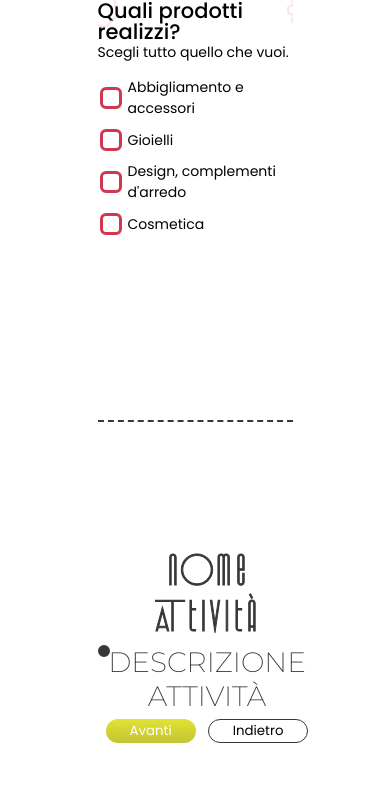
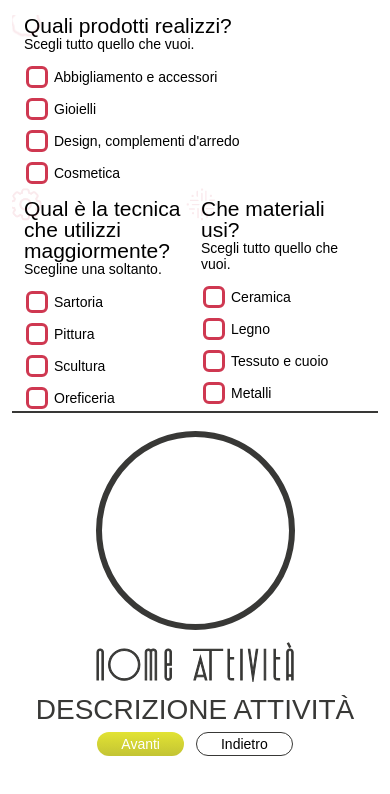
Before and after one commit to DarioSacco/ManuFattu-logo-generator, a Vue app: page / in a window 390 px wide. Both pictures are taken after a click on the button "Avanti". Shown: the top 794 px of the page. Built offline with nearby package versions, Linux system fonts and the light colour scheme.

Commit message:
fix: transitions; allineamenti; mobile

```diff
--- a/src/App.vue
+++ b/src/App.vue
@@ -1,26 +1,22 @@
 <template>
   <div class="page">
     <section class="data-forms">
-      <transition name="slide">
+      <transition name="slide" mode="out-in">
         <BrandForm
           v-if="step == 1"
           :brand-name="brandName"
           :brand-description="brandDescription"
           @dataChange="onBrandChanged"
         ></BrandForm>
-      </transition>
-      <transition name="slide">
         <WorkAreaForm
-          v-if="step == 2"
+          v-else-if="step == 2"
           :materiali="materiali"
           :prodotti="prodotti"
           :tecnica="tecnica"
           @dataChange="onWorkAreaChanged"
         ></WorkAreaForm>
-      </transition>
-      <transition name="slide">
         <PaletteForm
-          v-if="step == 3"
+          v-else-if="step == 3"
           :palette="palette"
           @dataChange="onPaletteChanged"
         ></PaletteForm>
@@ -105,10 +101,6 @@ export default {
 </script>
 
 <style>
-@import url("https://fonts.googleapis.com/css2?family=Poppins:wght@400;500;600&display=swap");
-
-@import url('https://fonts.googleapis.com/css2?family=Montserrat:wght@200&display=swap');
-
 @font-face {
   font-family: "Rectory";
   src: url("../public/assets/font/Rectory-Display.eot");
@@ -120,99 +112,15 @@ export default {
   font-style: normal;
   font-display: swap;
 }
+@import url("https://fonts.googleapis.com/css2?family=Poppins:wght@400;500;600&display=swap");
+@import url('https://fonts.googleapis.com/css2?family=Montserrat:wght@200&display=swap');
 
-/* --- Palettes --- */
-.fresco {
-  --primary: #6cb4a0;
-  --secondary: #88d3db;
-  --tertiary: #70acf1;
-}
-
-.solare {
-  --primary: #feca3a;
-  --secondary: #f49517;
-  --tertiary: #d34016;
-}
-
-.pastello {
-  --primary: #e1dc7e;
-  --secondary: #f5bf7e;
-  --tertiary: #f18881;
-}
-
-.dark {
-  --primary: #0672a8;
-  --secondary: #133658;
-  --tertiary: #0e2132;
-}
-
-.bio {
-  --primary: #b2aa4f;
-  --secondary: #4c722c;
-  --tertiary: #70a35d;
-}
-
-.gold {
-  --primary: #ffd508;
-  --secondary: #95907e;
-  --tertiary: #f8ad15;
-}
-
-.tea {
-  --primary: #7b7b7c;
-  --secondary: #acd7bd;
-  --tertiary: #e6bf79;
-}
-
-.pink {
-  --primary: #ee7e98;
-  --secondary: #efa8b6;
-  --tertiary: #f0cfdd;
-}
-
-.estate {
-  --primary: #8ccdc6;
-  --secondary: #dc6758;
-  --tertiary: #f6a55c;
-}
-
-.mare {
-  --primary: #06466b;
-  --secondary: #096c8a;
-  --tertiary: #1595ac;
-}
-
-.coffee {
-  --primary: #dfb78c;
-  --secondary: #ac6834;
-  --tertiary: #4c291a;
-}
-
-.lago {
-  --primary: #1f858f;
-  --secondary: #bbd0e3;
-  --tertiary: #d3bb9c;
-}
-
-.salotto {
-  --primary: #1b768f;
-  --secondary: #eddf97;
-  --tertiary: #9a2b17;
-}
-
-.muschio {
-  --primary: #849971;
-  --secondary: #426447;
-  --tertiary: #25423d;
-}
-
-/* --- Fine palettes --- */
+@import './assets/css/palettes.css';
 
 :root {
   --input-red: #cf3851;
   --gray-dark: #383836;
   --gutter: 16px;
-  --page-gutter: 24px;
 }
 
 * {
@@ -251,17 +159,34 @@ legend {
   border: none;
 }
 
+#app {
+  /* previene che la scrollbar spunti arrandom
+  durante la transition dei forms */
+  overflow: hidden;
+}
+
 .slide-leave-active,
 .slide-enter-active {
-  transition: 0.6s;
+  transition: 0.4s;
 }
 
 .slide-enter-from {
   transform: translate(100vw, 0);
 }
 
+.slide-enter-from,
+.slide-leave-to {
+  opacity: 0;
+}
+
 .slide-leave-to {
   transform: translate(-100vw, 0);
+}
+
+.title {
+  font-size: 1.5rem;
+  font-weight: 500;
+  line-height: 1;
 }
 
 .page {
@@ -271,23 +196,20 @@ legend {
   gap: var(--gutter);
   width: 100%;
   height: 100%;
+  padding: var(--gutter);
 }
 
-.title {
-  font-size: 1.5rem;
-  font-weight: 500;
-  line-height: 1;
+.page > * {
+  display: flex;
+  align-items: center;
+  justify-content: center;
+  max-width: 50%;
+  width: 100%;
+  height: 100%;
 }
 
 .data-forms {
-  max-width: 50%;
-  overflow: hidden;
-}
-
-.data-forms form {
-  display: flex;
-  gap: var(--gutter);
-  height: 100%;
+  z-index: 0;
 }
 
 .data-forms fieldset {
@@ -301,11 +223,12 @@ legend {
 
 .data-forms fieldset .title::before {
   position: absolute;
-  top: -10px;
-  left: -18px;
+  top: 0;
+  left: 0;
+  width: 32px;
+  height: 32px;
+  transform: translate(-45%, -30%);
   background-size: contain;
-  width: 40px;
-  height: 40px;
 }
 
 .data-forms * + .list {
@@ -346,7 +269,6 @@ legend {
 
 .list input + label::before {
   content: "";
-  display: inline-flex;
   width: 16px;
   min-width: 16px;
   height: 16px;
@@ -363,11 +285,10 @@ legend {
 }
 
 .result-container {
-  display: flex;
   flex-direction: column;
-  align-items: center;
   gap: var(--gutter);
-  max-width: 50%;
+  z-index: 1;
+  background: white;
   text-align: center;
 }
 
@@ -421,7 +342,7 @@ legend {
 .result-container .brand-name {
   font-family: "Rectory", sans-serif;
   font-size: 3rem;
-  -webkit-text-stroke: 1px;
+  -webkit-text-stroke: 1px currentColor;
 }
 
 .result-container .brand-description {
@@ -445,34 +366,25 @@ legend {
     flex-wrap: wrap;
   }
 
-  .data-forms {
-    height: 50vh;
-    overflow-y: auto;
-    border-bottom: 2px dashed var(--gray-dark);
+  .page > * {
+    --half-screen: calc(50vh - (var(--gutter) * 2));
+    max-width: 100%;
+    height: var(--half-screen);
   }
 
-  .data-forms .work-area-form {
-    flex-wrap: wrap;
-  }
-
-  .data-forms .work-area-form fieldset {
-    max-width: 100%;
+  .data-forms {
+    overflow: hidden auto;
+    border-bottom: 2px solid var(--gray-dark);
   }
 
   .result-container {
     width: 100%;
-    height: 50vh;
-    flex-direction: row;
-  }
-
-  .result-container > * {
-    width: 100%;
-    max-width: 50vw;
+    justify-content: flex-start;
   }
 
   .result-container .aspect-ratio-box {
     position: relative;
-    max-height: 100%;
+    width: calc(var(--half-screen) / 2);
   }
 
   .result-container .aspect-ratio-box::after {
--- /dev/null
+++ b/src/assets/css/palettes.css
@@ -0,0 +1,83 @@
+.fresco {
+  --primary: #6cb4a0;
+  --secondary: #88d3db;
+  --tertiary: #70acf1;
+}
+
+.solare {
+  --primary: #feca3a;
+  --secondary: #f49517;
+  --tertiary: #d34016;
+}
+
+.pastello {
+  --primary: #e1dc7e;
+  --secondary: #f5bf7e;
+  --tertiary: #f18881;
+}
+
+.dark {
+  --primary: #0672a8;
+  --secondary: #133658;
+  --tertiary: #0e2132;
+}
+
+.bio {
+  --primary: #b2aa4f;
+  --secondary: #4c722c;
+  --tertiary: #70a35d;
+}
+
+.gold {
+  --primary: #ffd508;
+  --secondary: #95907e;
+  --tertiary: #f8ad15;
+}
+
+.tea {
+  --primary: #7b7b7c;
+  --secondary: #acd7bd;
+  --tertiary: #e6bf79;
+}
+
+.pink {
+  --primary: #ee7e98;
+  --secondary: #efa8b6;
+  --tertiary: #f0cfdd;
+}
+
+.estate {
+  --primary: #8ccdc6;
+  --secondary: #dc6758;
+  --tertiary: #f6a55c;
+}
+
+.mare {
+  --primary: #06466b;
+  --secondary: #096c8a;
+  --tertiary: #1595ac;
+}
+
+.coffee {
+  --primary: #dfb78c;
+  --secondary: #ac6834;
+  --tertiary: #4c291a;
+}
+
+.lago {
+  --primary: #1f858f;
+  --secondary: #bbd0e3;
+  --tertiary: #d3bb9c;
+}
+
+.salotto {
+  --primary: #1b768f;
+  --secondary: #eddf97;
+  --tertiary: #9a2b17;
+}
+
+.muschio {
+  --primary: #849971;
+  --secondary: #426447;
+  --tertiary: #25423d;
+}
--- a/src/components/LogoFragment.vue
+++ b/src/components/LogoFragment.vue
@@ -1,5 +1,5 @@
 <template>
-  <component :is="componentName"></component>
+  <component v-if="componentName" :is="componentName"></component>
 </template>
 
 <script>
@@ -42,7 +42,10 @@ export default {
   props: ['name'],
   computed: {
     componentName() {
-      return this.name.charAt(0).toUpperCase() + this.name.slice(1);
+      return this.name
+        .split('_')
+        .map(part => `${part.charAt(0).toUpperCase()}${part.slice(1)}`)
+        .join('');
     },
   }
 }
--- a/src/components/PaletteForm.vue
+++ b/src/components/PaletteForm.vue
@@ -62,10 +62,8 @@ export default {
 <style>
 .palettes .title::before {
   content: '';
-}
-
-.palettes .title::before {
   background-image: url('../../public/assets/images/palette.png');
+  background-repeat: no-repeat;
 }
 
 .palettes label {
--- a/src/components/Stepper.vue
+++ b/src/components/Stepper.vue
@@ -50,6 +50,7 @@ export default {
   margin: 0;
   padding: 0 calc(var(--gutter) * 2);
   border-radius: calc(var(--gutter) * 2);
+  font-size: 1rem;
   cursor: pointer;
 }
 
--- a/src/components/WorkAreaForm.vue
+++ b/src/components/WorkAreaForm.vue
@@ -1,6 +1,5 @@
 <template>
   <form class="work-area-form" @change="onEdit">
-
     <fieldset class="prodotti">
       <legend class="title">Quali prodotti realizzi?</legend>
       <span>Scegli tutto quello che vuoi.</span>
@@ -48,7 +47,7 @@
       </ul>
     </fieldset>
 
-    <div>
+    <div class="lower-block">
       <fieldset class="tecnica">
         <legend class="title">
           Qual è la tecnica che utilizzi maggiormente?
@@ -214,27 +213,29 @@ export default {
 }
 </script>
 
-<style>
+<style scoped>
   .work-area-form {
     display: flex;
     flex-direction: column;
-  }
-
-  .work-area-form > div {
-    display: flex;
-    gap: inherit;
-  }
-
-  .work-area-form > div > * {
-    width: 50%;
+    gap: calc(var(--gutter) * 2);
   }
 
   .work-area-form > * {
     width: 100%;
   }
 
+  .work-area-form .lower-block {
+    display: flex;
+    gap: inherit;
+  }
+
+  .work-area-form .lower-block > * {
+    width: 50%;
+  }
+
   .work-area-form fieldset .title::before {
-      content: '';
+    content: '';
+    background-repeat: no-repeat;
   }
 
   .prodotti .title::before {
@@ -252,4 +253,12 @@ export default {
   .tecnica .title::before {
     background-image: url('../../public/assets/images/tecnica.png');
   }
+
+  @media (max-width: 767px) {
+    .work-area-form {
+      height: 100%;
+      gap: var(--gutter);
+      padding: 0 var(--gutter);
+    }
+  }
 </style>
```
